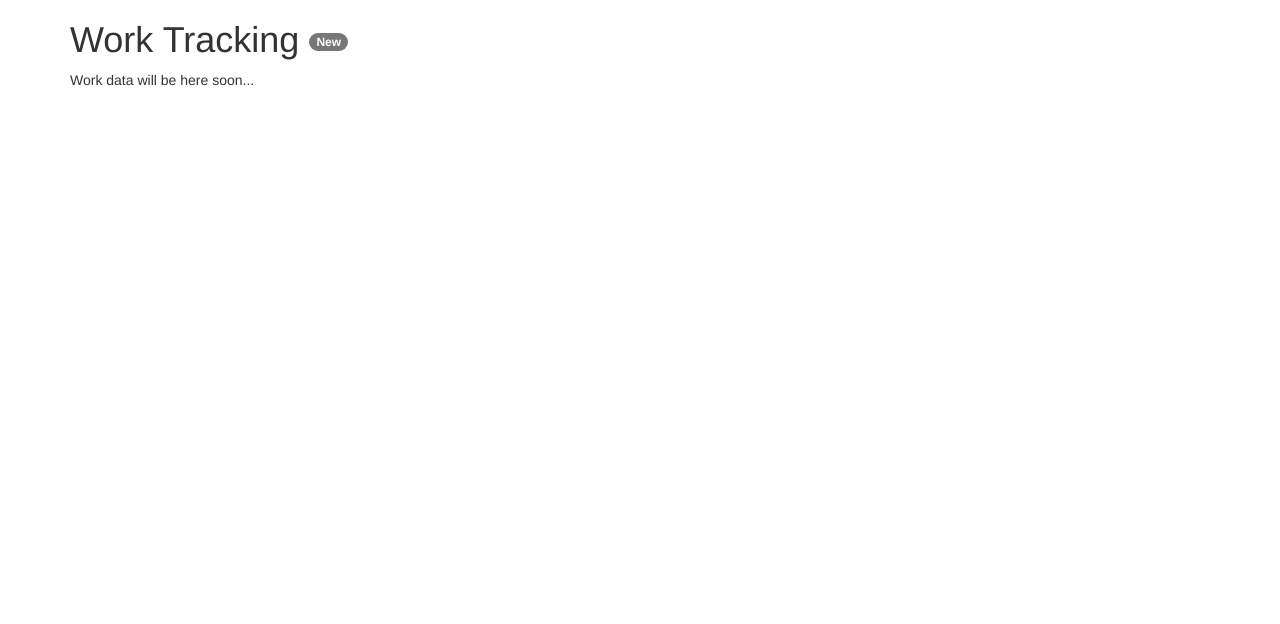
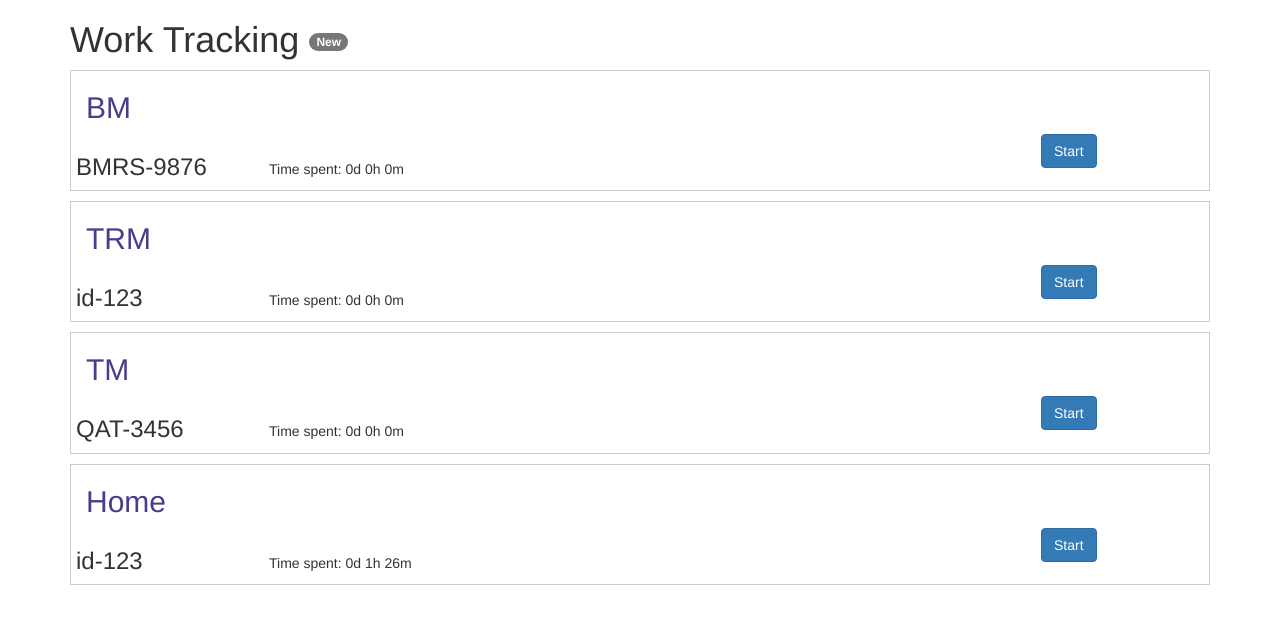
Before and after one commit to Roman-Tarasiuk/Work-Tracking, an Angular app: page / in a window 1280 px wide. Shown: the top 624 px of the page. Built offline with nearby package versions, Linux system fonts and the light colour scheme.

Commit message:
Added Task class and displaying it in view.

```diff
--- a/src/app/app.component.html
+++ b/src/app/app.component.html
@@ -1,6 +1,5 @@
 <div class="container">
   <h1>Work Tracking <span class="badge">New</span></h1>
-  <div>
-    <p>Work data will be here soon...</p>
-  </div>
+
+  <app-tasks-list></app-tasks-list>
 </div>
--- a/src/app/app.module.ts
+++ b/src/app/app.module.ts
@@ -2,10 +2,14 @@ import { BrowserModule } from '@angular/platform-browser';
 import { NgModule } from '@angular/core';
 
 import { AppComponent } from './app.component';
+import { TasksListComponent } from './tasks-list/tasks-list.component';
+import { TaskItemComponent } from './task-item/task-item.component';
 
 @NgModule({
   declarations: [
-    AppComponent
+    AppComponent,
+    TasksListComponent,
+    TaskItemComponent
   ],
   imports: [
     BrowserModule
--- /dev/null
+++ b/src/app/task-item/task-item.component.html
@@ -0,0 +1,10 @@
+<div class="task-item">
+  <h2>{{task.title}}</h2>
+  <div class="row">
+    <div class="col-sm-2 h3">{{task.id}}</div>
+    <div class="col-sm-8"><div class="vertical-align">Time spent: {{totalTime()}}</div></div>
+    <div class="col-sm-2">
+      <button class="btn btn-primary">Start</button>
+    </div>
+  </div>
+</div>
--- /dev/null
+++ b/src/app/task-item/task-item.component.ts
@@ -0,0 +1,52 @@
+import { Component, OnInit, Input } from '@angular/core';
+import { Task } from '../../task.model';
+
+@Component({
+  selector: 'app-task-item',
+  templateUrl: './task-item.component.html',
+  styleUrls: ['./task-item.component.css']
+})
+export class TaskItemComponent implements OnInit {
+  @Input() task: Task;
+
+  constructor() { }
+
+  ngOnInit() {
+  }
+
+  // #region Helper Methods
+
+  private totalTime(): string {
+    var workTime = this.task.workTime;
+    var total: number = 0;
+
+    for (var i = 0; i < workTime.length; i++) {
+      if (workTime[i].end) {
+        total += Math.abs(workTime[i].end.getTime() - workTime[i].start.getTime());
+      }
+    }
+
+    return this.timeStr(total);
+  }
+
+  private timeStr(total): string {
+    var oneDay = 1000 * 3600 * 24;
+    var totalDays = Math.floor(total / oneDay);
+    if (total >= oneDay) {
+      total -= totalDays * oneDay;
+    }
+
+    var oneHour = 1000 * 3600;
+    var totalHours = Math.floor(total / oneHour);
+    if (total >= oneHour){
+      total -= totalHours * oneHour;
+    }
+
+    var oneMinute = 1000 * 60;
+    var totalMinutes = Math.floor(total / oneMinute);
+
+    return totalDays + 'd ' + totalHours + 'h ' + totalMinutes + 'm';
+  }
+
+// #endregion
+}
--- /dev/null
+++ b/src/app/tasks-list/tasks-list.component.html
@@ -0,0 +1,3 @@
+<p *ngFor="let task of sordedByOrder()">
+  <app-task-item [task]="task"></app-task-item>
+</p>
--- /dev/null
+++ b/src/app/tasks-list/tasks-list.component.ts
@@ -0,0 +1,36 @@
+import { Component, OnInit } from '@angular/core';
+import { TaskItemComponent } from '../task-item/task-item.component';
+import { Task } from '../../task.model';
+import { WorkingInterval } from '../../working-interval.model';
+
+@Component({
+  selector: 'app-tasks-list',
+  templateUrl: './tasks-list.component.html',
+  styleUrls: ['./tasks-list.component.css']
+})
+export class TasksListComponent implements OnInit {
+  tasks: Task[];
+
+  constructor() {
+    this.tasks = [
+      new Task(4, 'id-123', 'Home'),
+      new Task(2, 'id-123', 'TRM'),
+      new Task(3, 'QAT-3456', 'TM'),
+      new Task(1, 'BMRS-9876', 'BM')
+    ]
+
+    this.tasks[0].workTime.push(new WorkingInterval(
+      new Date(2017, 9, 28, 10, 15),
+      new Date())
+    );
+  }
+
+  sordedByOrder(): Task[] {
+    var copy = this.tasks.slice(0, this.tasks.length);
+    return copy.sort((a: Task, b: Task) => a.order - b.order);
+  }
+
+  ngOnInit() {
+  }
+
+}
--- a/src/styles.css
+++ b/src/styles.css
@@ -1 +1,14 @@
 /* You can add global styles to this file, and also import other style files */
+.task-item {
+    border: 1px solid #ccc;
+    padding: 0px 5px ;
+}
+
+.task-item h2 {
+    color: darkslateblue;
+    padding-left: 10px;
+}
+
+.vertical-align {
+    margin-top: 25px;
+}
--- /dev/null
+++ b/src/task.model.ts
@@ -0,0 +1,24 @@
+import { WorkingInterval } from './working-interval.model';
+
+export class Task {
+    order: number;
+    id: string;
+    title: string;
+    workTime: WorkingInterval[];
+
+    constructor(order: number, id: string, title: string) {
+        this.order = order;
+        this.id = id;
+        this.title = title;
+        this.workTime = new Array<WorkingInterval>();
+    }
+
+    startWork(d: Date) {
+        this.workTime.push(new WorkingInterval(d, null));
+    }
+
+    endWork (d: Date) {
+        var length = this.workTime.length;
+        this.workTime[length - 1].end = d;
+    }
+}
--- /dev/null
+++ b/src/working-interval.model.ts
@@ -0,0 +1,9 @@
+export class WorkingInterval {
+    start: Date;
+    end: Date;
+
+    constructor(start: Date, end: Date) {
+        this.start = start;
+        this.end = end;
+    }
+}
```
Also changed, not shown: notes.txt (added), src/app/task-item/task-item.component.css (added), src/app/tasks-list/tasks-list.component.css (added), 2 other files (tests, documents, lock files or other folders).
